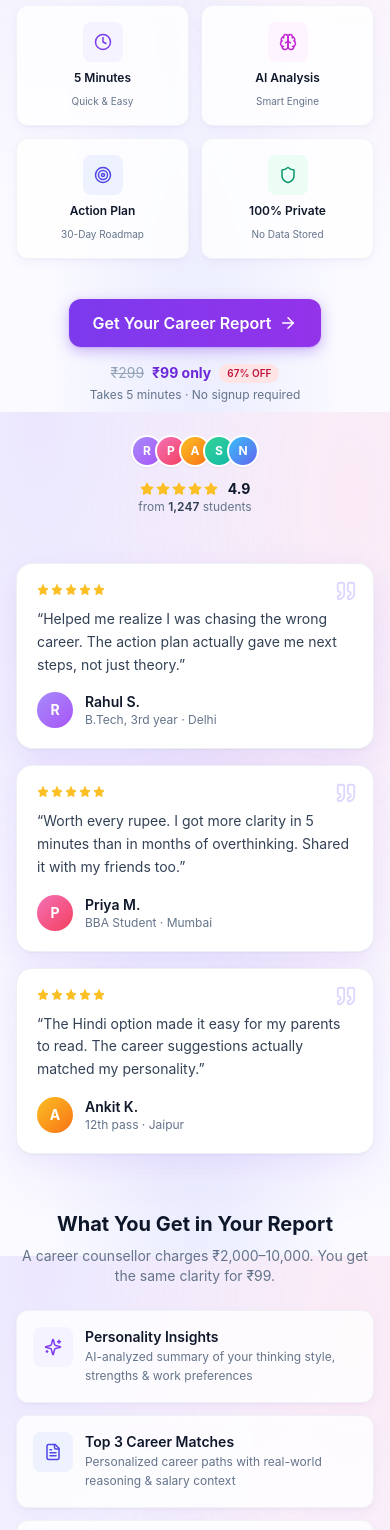
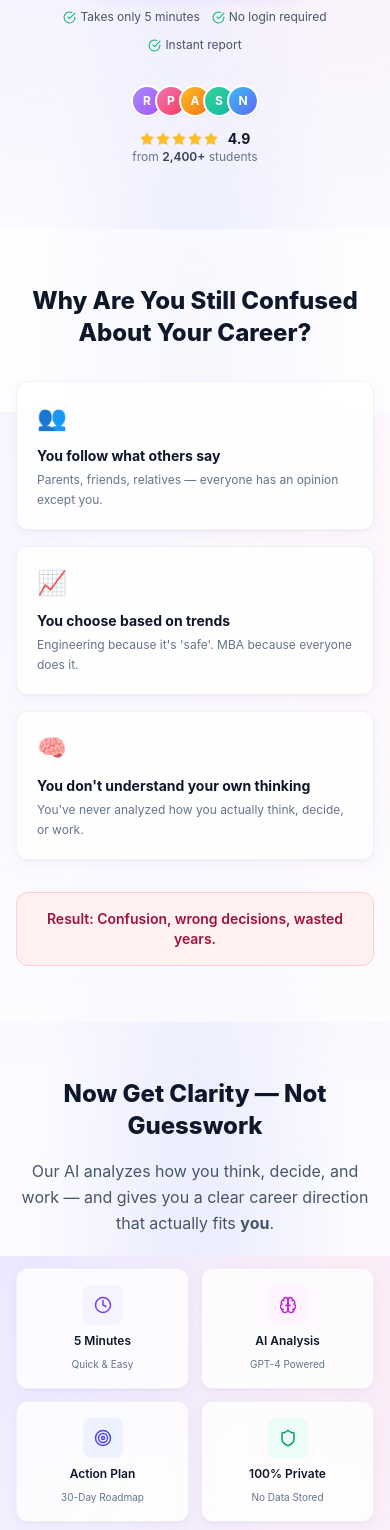
Before and after one commit to imdivyanshu2003/carrer-clarity-ai, a Next.js app: page / in a window 390 px wide. Shown: the part 432-1962 px from the top of the page. Built offline with nearby package versions, Linux system fonts and the light colour scheme.

Commit message:
Full landing page redesign: Hero > Problem > Solution > What You Get > Preview > Pricing > Risk Reversal > Trust > Testimonials > Final CTA

```diff
--- a/src/app/page.tsx
+++ b/src/app/page.tsx
@@ -30,10 +30,14 @@ export default function LandingPage() {
     }
   };
 
+  const startNow = () => setShowLanguageModal(true);
+
   return (
-    <main className="min-h-screen flex flex-col items-center px-4 py-12 sm:py-16 relative">
-      <div className="relative z-10 max-w-5xl mx-auto text-center w-full">
-        {/* Brand chip */}
+    <main className="min-h-screen flex flex-col items-center relative">
+
+      {/* ═══════════ 1. HERO SECTION ═══════════ */}
+      <section className="w-full px-4 pt-12 sm:pt-16 pb-16 text-center">
+        <div className="max-w-4xl mx-auto">
           <motion.div
             initial={{ opacity: 0, y: -10 }}
             animate={{ opacity: 1, y: 0 }}
@@ -46,86 +50,50 @@ export default function LandingPage() {
             </div>
           </motion.div>
 
-        {/* Headline */}
           <motion.div
             initial={{ opacity: 0, y: 10 }}
             animate={{ opacity: 1, y: 0 }}
             transition={{ duration: 0.6, delay: 0.1 }}
-          className="mb-8"
           >
-          <h1 className="text-5xl md:text-7xl font-extrabold leading-[1.05] tracking-tight mb-5">
-            <span className="gradient-text">Clear Career Direction</span>
+            <h1 className="text-4xl sm:text-5xl md:text-7xl font-extrabold leading-[1.05] tracking-tight mb-5">
+              <span className="gradient-text">Get Clear Career Direction</span>
               <br />
-            <span className="text-slate-900">in 5 Minutes.</span>
+              <span className="text-slate-900">in Just 5 Minutes</span>
             </h1>
-          <p className="text-base md:text-lg text-slate-600 max-w-lg mx-auto leading-relaxed">
-            Stop guessing. Answer 12 smart questions and get your personalized career report — with top career matches, personality insights &amp; a 30-day action plan.
+            <p className="text-base md:text-lg text-slate-600 max-w-xl mx-auto leading-relaxed mb-8">
+              Answer 12 simple questions and get a personalized AI report with your best career path, strengths, and next steps.
             </p>
           </motion.div>
 
-        {/* Features grid */}
-        <h2 className="sr-only">Why Choose Career Clarity AI for Career Guidance</h2>
-        <motion.div
-          initial={{ opacity: 0, y: 20 }}
-          animate={{ opacity: 1, y: 0 }}
-          transition={{ duration: 0.6, delay: 0.25 }}
-          className="grid grid-cols-2 md:grid-cols-4 gap-3 mb-10 max-w-2xl mx-auto"
-        >
-          {[
-            { icon: Clock, label: "5 Minutes", sublabel: "Quick & Easy", color: "text-violet-600", bg: "bg-violet-50" },
-            { icon: Brain, label: "AI Analysis", sublabel: "Smart Engine", color: "text-fuchsia-600", bg: "bg-fuchsia-50" },
-            { icon: Target, label: "Action Plan", sublabel: "30-Day Roadmap", color: "text-indigo-600", bg: "bg-indigo-50" },
-            { icon: Shield, label: "100% Private", sublabel: "No Data Stored", color: "text-emerald-600", bg: "bg-emerald-50" },
-          ].map((item, i) => (
-            <div
-              key={i}
-              className="soft-card flex flex-col items-center gap-2 p-4"
-            >
-              <div className={`w-10 h-10 rounded-lg ${item.bg} flex items-center justify-center`}>
-                <item.icon size={18} className={item.color} />
-              </div>
-              <span className="text-xs font-semibold text-slate-900">{item.label}</span>
-              <span className="text-[10px] text-slate-500">{item.sublabel}</span>
-            </div>
-          ))}
-        </motion.div>
-
-        {/* Primary CTA */}
           <motion.div
             initial={{ opacity: 0, y: 10 }}
             animate={{ opacity: 1, y: 0 }}
-          transition={{ duration: 0.5, delay: 0.4 }}
+            transition={{ duration: 0.5, delay: 0.3 }}
             className="flex flex-col items-center gap-3"
           >
             <motion.button
               whileHover={{ scale: 1.03 }}
               whileTap={{ scale: 0.97 }}
-            onClick={() => setShowLanguageModal(true)}
+              onClick={startNow}
               className="btn-primary text-base px-8 py-4"
             >
-            Get Your Career Report
+              Start Now for &#8377;99
               <ArrowRight size={18} />
             </motion.button>
-          <div className="flex flex-col items-center gap-1 mt-1">
-            <div className="flex items-center gap-2">
-              <span className="text-sm text-slate-400 line-through">&#8377;299</span>
-              <span className="text-sm font-bold text-violet-700">&#8377;99 only</span>
-              <span className="text-[10px] font-semibold bg-rose-100 text-rose-700 px-2 py-0.5 rounded-full">67% OFF</span>
-            </div>
-            <p className="text-xs text-slate-500">
-              Takes 5 minutes &middot; No signup required
-            </p>
+            <div className="flex flex-wrap items-center justify-center gap-3 mt-2 text-xs text-slate-600">
+              <span className="flex items-center gap-1"><CheckCircle size={13} className="text-emerald-500" /> Takes only 5 minutes</span>
+              <span className="flex items-center gap-1"><CheckCircle size={13} className="text-emerald-500" /> No login required</span>
+              <span className="flex items-center gap-1"><CheckCircle size={13} className="text-emerald-500" /> Instant report</span>
             </div>
           </motion.div>
 
-        {/* Social proof — avatars + rating */}
+          {/* Social proof */}
           <motion.div
             initial={{ opacity: 0 }}
             animate={{ opacity: 1 }}
-          transition={{ delay: 0.6 }}
+            transition={{ delay: 0.5 }}
             className="mt-8 flex flex-col sm:flex-row items-center justify-center gap-3 sm:gap-5"
           >
-          {/* Avatar stack */}
             <div className="flex -space-x-2">
               {[
                 "bg-gradient-to-br from-violet-400 to-purple-500",
@@ -142,7 +110,6 @@ export default function LandingPage() {
                 </div>
               ))}
             </div>
-          {/* Rating */}
             <div className="flex flex-col items-center sm:items-start">
               <div className="flex items-center gap-0.5">
                 {[...Array(5)].map((_, i) => (
@@ -151,38 +118,227 @@ export default function LandingPage() {
                 <span className="ml-2 text-sm font-bold text-slate-900">4.9</span>
               </div>
               <span className="text-xs text-slate-500">
-              from <span className="font-semibold text-slate-700">1,247</span> students
+                from <span className="font-semibold text-slate-700">2,400+</span> students
               </span>
             </div>
           </motion.div>
+        </div>
+      </section>
 
-        {/* Testimonials */}
+      {/* ═══════════ 2. PROBLEM SECTION ═══════════ */}
+      <section className="w-full px-4 py-14 bg-white/60">
+        <div className="max-w-3xl mx-auto text-center">
+          <motion.div initial={{ opacity: 0, y: 20 }} whileInView={{ opacity: 1, y: 0 }} viewport={{ once: true }} transition={{ duration: 0.5 }}>
+            <h2 className="text-2xl md:text-3xl font-extrabold text-slate-900 mb-4">
+              Why Are You Still Confused About Your Career?
+            </h2>
+            <div className="grid sm:grid-cols-3 gap-4 mt-8 text-left">
+              {[
+                { emoji: "👥", text: "You follow what others say", sub: "Parents, friends, relatives — everyone has an opinion except you." },
+                { emoji: "📈", text: "You choose based on trends", sub: "Engineering because it's 'safe'. MBA because everyone does it." },
+                { emoji: "🧠", text: "You don't understand your own thinking", sub: "You've never analyzed how you actually think, decide, or work." },
+              ].map((item, i) => (
+                <div key={i} className="soft-card p-5">
+                  <div className="text-2xl mb-3">{item.emoji}</div>
+                  <div className="text-sm font-bold text-slate-900 mb-1">{item.text}</div>
+                  <div className="text-xs text-slate-500 leading-relaxed">{item.sub}</div>
+                </div>
+              ))}
+            </div>
+            <div className="mt-8 p-4 rounded-xl bg-rose-50 border border-rose-200">
+              <p className="text-sm font-semibold text-rose-800">
+                Result: Confusion, wrong decisions, wasted years.
+              </p>
+            </div>
+          </motion.div>
+        </div>
+      </section>
+
+      {/* ═══════════ 3. SOLUTION SECTION ═══════════ */}
+      <section className="w-full px-4 py-14">
+        <div className="max-w-3xl mx-auto text-center">
+          <motion.div initial={{ opacity: 0, y: 20 }} whileInView={{ opacity: 1, y: 0 }} viewport={{ once: true }} transition={{ duration: 0.5 }}>
+            <h2 className="text-2xl md:text-3xl font-extrabold text-slate-900 mb-4">
+              Now Get Clarity &mdash; Not Guesswork
+            </h2>
+            <p className="text-base text-slate-600 max-w-xl mx-auto leading-relaxed mb-8">
+              Our AI analyzes how you think, decide, and work &mdash; and gives you a clear career direction that actually fits <strong>you</strong>.
+            </p>
+            <div className="grid grid-cols-2 md:grid-cols-4 gap-3 max-w-2xl mx-auto">
+              {[
+                { icon: Clock, label: "5 Minutes", sublabel: "Quick & Easy", color: "text-violet-600", bg: "bg-violet-50" },
+                { icon: Brain, label: "AI Analysis", sublabel: "GPT-4 Powered", color: "text-fuchsia-600", bg: "bg-fuchsia-50" },
+                { icon: Target, label: "Action Plan", sublabel: "30-Day Roadmap", color: "text-indigo-600", bg: "bg-indigo-50" },
+                { icon: Shield, label: "100% Private", sublabel: "No Data Stored", color: "text-emerald-600", bg: "bg-emerald-50" },
+              ].map((item, i) => (
+                <div key={i} className="soft-card flex flex-col items-center gap-2 p-4">
+                  <div className={`w-10 h-10 rounded-lg ${item.bg} flex items-center justify-center`}>
+                    <item.icon size={18} className={item.color} />
+                  </div>
+                  <span className="text-xs font-semibold text-slate-900">{item.label}</span>
+                  <span className="text-[10px] text-slate-500">{item.sublabel}</span>
+                </div>
+              ))}
+            </div>
+          </motion.div>
+        </div>
+      </section>
+
+      {/* ═══════════ 4. WHAT YOU GET ═══════════ */}
+      <section className="w-full px-4 py-14 bg-white/60">
+        <div className="max-w-3xl mx-auto">
+          <motion.div initial={{ opacity: 0, y: 20 }} whileInView={{ opacity: 1, y: 0 }} viewport={{ once: true }} transition={{ duration: 0.5 }}>
+            <h2 className="text-2xl md:text-3xl font-extrabold text-slate-900 mb-8 text-center">
+              What You&apos;ll Get in Your Report
+            </h2>
+            <div className="grid sm:grid-cols-2 gap-4">
+              {[
+                { icon: Sparkles, title: "Your Personality Breakdown", desc: "Understand how you think, decide, and work best", color: "text-violet-600", bg: "bg-violet-50" },
+                { icon: FileText, title: "Top 3 Career Paths", desc: "Clear suggestions based on your natural strengths", color: "text-indigo-600", bg: "bg-indigo-50" },
+                { icon: Ban, title: "Careers You Should Avoid", desc: "Avoid wasting years in the wrong direction", color: "text-rose-600", bg: "bg-rose-50" },
+                { icon: Zap, title: "30-Day Action Plan", desc: "Exact next steps to start immediately", color: "text-amber-600", bg: "bg-amber-50" },
+              ].map((item, i) => (
+                <div key={i} className="premium-card p-5 flex items-start gap-4 text-left">
+                  <div className={`w-11 h-11 rounded-xl ${item.bg} flex items-center justify-center shrink-0`}>
+                    <item.icon size={20} className={item.color} />
+                  </div>
+                  <div>
+                    <div className="text-sm font-bold text-slate-900 mb-0.5">{item.title}</div>
+                    <div className="text-xs text-slate-500 leading-relaxed">{item.desc}</div>
+                  </div>
+                </div>
+              ))}
+            </div>
+          </motion.div>
+        </div>
+      </section>
+
+      {/* ═══════════ 5. SAMPLE PREVIEW ═══════════ */}
+      <section className="w-full px-4 py-14">
+        <div className="max-w-3xl mx-auto text-center">
+          <motion.div initial={{ opacity: 0, y: 20 }} whileInView={{ opacity: 1, y: 0 }} viewport={{ once: true }} transition={{ duration: 0.5 }}>
+            <h2 className="text-2xl md:text-3xl font-extrabold text-slate-900 mb-3">
+              See What Your Report Looks Like
+            </h2>
+            <p className="text-sm text-slate-500 mb-8">
+              Simple, clear, and actionable &mdash; no confusing jargon.
+            </p>
+            <div className="premium-card p-2 sm:p-4 overflow-hidden">
+              <Image
+                src="/career_clarity_ai_report.png"
+                alt="Career Clarity AI Report Preview - sample career guidance report"
+                width={800}
+                height={500}
+                className="w-full h-auto rounded-xl"
+                priority
+              />
+            </div>
+          </motion.div>
+        </div>
+      </section>
+
+      {/* ═══════════ 6. PRICING SECTION ═══════════ */}
+      <section className="w-full px-4 py-14 bg-white/60">
+        <div className="max-w-md mx-auto text-center">
+          <motion.div initial={{ opacity: 0, y: 20 }} whileInView={{ opacity: 1, y: 0 }} viewport={{ once: true }} transition={{ duration: 0.5 }}>
+            <h2 className="text-2xl md:text-3xl font-extrabold text-slate-900 mb-6">
+              Get Your Career Clarity Today
+            </h2>
+            <div className="premium-card p-8">
+              <div className="flex items-baseline justify-center gap-2 mb-4">
+                <span className="text-xl text-slate-400 line-through font-semibold">&#8377;299</span>
+                <span className="text-5xl font-extrabold text-slate-900">&#8377;99</span>
+                <span className="text-sm font-semibold text-slate-500">only</span>
+              </div>
+              <span className="inline-block text-[11px] font-bold bg-rose-100 text-rose-700 px-3 py-1 rounded-full mb-6">67% OFF &mdash; Limited Time</span>
+              <div className="space-y-2.5 text-left mb-6">
+                {[
+                  "Full AI Career Report",
+                  "Personalized Insights",
+                  "Career Direction + Matches",
+                  "30-Day Action Plan",
+                  "Email Delivery",
+                ].map((item, i) => (
+                  <div key={i} className="flex items-center gap-2.5 text-sm text-slate-700">
+                    <CheckCircle size={16} className="text-emerald-500 shrink-0" />
+                    <span>{item}</span>
+                  </div>
+                ))}
+              </div>
+              <motion.button
+                whileHover={{ scale: 1.02 }}
+                whileTap={{ scale: 0.98 }}
+                onClick={startNow}
+                className="btn-primary w-full py-4 text-base"
+              >
+                Unlock My Report
+                <ArrowRight size={18} />
+              </motion.button>
+              <p className="text-xs text-slate-500 mt-3">Instant result after payment &middot; No signup needed</p>
+            </div>
+          </motion.div>
+        </div>
+      </section>
+
+      {/* ═══════════ 7. RISK REVERSAL ═══════════ */}
+      <section className="w-full px-4 py-10">
+        <div className="max-w-2xl mx-auto">
+          <motion.div initial={{ opacity: 0, y: 20 }} whileInView={{ opacity: 1, y: 0 }} viewport={{ once: true }} transition={{ duration: 0.5 }}>
+            <div className="p-6 rounded-2xl bg-amber-50 border border-amber-200 text-center">
+              <p className="text-sm text-amber-900 leading-relaxed">
+                <strong>This is not a prediction of your future</strong> &mdash; it&apos;s a direction based on your thinking style. Use it to make better decisions. If it doesn&apos;t help you, don&apos;t use it. No pressure.
+              </p>
+            </div>
+          </motion.div>
+        </div>
+      </section>
+
+      {/* ═══════════ 8. TRUST SECTION ═══════════ */}
+      <section className="w-full px-4 py-10 bg-white/60">
+        <div className="max-w-2xl mx-auto">
+          <motion.div initial={{ opacity: 0, y: 20 }} whileInView={{ opacity: 1, y: 0 }} viewport={{ once: true }} transition={{ duration: 0.5 }}>
+            <div className="flex flex-wrap items-center justify-center gap-6 sm:gap-8">
+              {[
+                { icon: Shield, label: "No data stored", color: "text-emerald-600" },
+                { icon: Lock, label: "Private & secure", color: "text-violet-600" },
+                { icon: Zap, label: "Instant access", color: "text-amber-600" },
+                { icon: BadgeCheck, label: "Cashfree verified", color: "text-indigo-600" },
+              ].map((item, i) => (
+                <div key={i} className="flex items-center gap-2 text-sm text-slate-700">
+                  <item.icon size={16} className={item.color} />
+                  <span className="font-medium">{item.label}</span>
+                </div>
+              ))}
+            </div>
+          </motion.div>
+        </div>
+      </section>
+
+      {/* ═══════════ 9. TESTIMONIALS ═══════════ */}
+      <section className="w-full px-4 py-14">
+        <div className="max-w-4xl mx-auto">
+          <motion.div initial={{ opacity: 0, y: 20 }} whileInView={{ opacity: 1, y: 0 }} viewport={{ once: true }} transition={{ duration: 0.5 }}>
             <h2 className="sr-only">What Students Say About Career Clarity AI</h2>
-        <motion.div
-          initial={{ opacity: 0, y: 20 }}
-          animate={{ opacity: 1, y: 0 }}
-          transition={{ duration: 0.6, delay: 0.7 }}
-          className="mt-12 grid md:grid-cols-3 gap-4 text-left"
-        >
+            <div className="grid md:grid-cols-3 gap-4 text-left">
               {[
                 {
                   quote: "Helped me realize I was chasing the wrong career. The action plan actually gave me next steps, not just theory.",
                   name: "Rahul S.",
-              role: "B.Tech, 3rd year · Delhi",
+                  role: "B.Tech, 3rd year \u00b7 Delhi",
                   initial: "R",
                   color: "from-violet-400 to-purple-500",
                 },
                 {
                   quote: "Worth every rupee. I got more clarity in 5 minutes than in months of overthinking. Shared it with my friends too.",
                   name: "Priya M.",
-              role: "BBA Student · Mumbai",
+                  role: "BBA Student \u00b7 Mumbai",
                   initial: "P",
                   color: "from-pink-400 to-rose-500",
                 },
                 {
                   quote: "The Hindi option made it easy for my parents to read. The career suggestions actually matched my personality.",
                   name: "Ankit K.",
-              role: "12th pass · Jaipur",
+                  role: "12th pass \u00b7 Jaipur",
                   initial: "A",
                   color: "from-amber-400 to-orange-500",
                 },
@@ -206,81 +362,34 @@ export default function LandingPage() {
                   </div>
                 </div>
               ))}
-        </motion.div>
-
-        {/* What You Get — Report Preview */}
-        <motion.div
-          initial={{ opacity: 0, y: 20 }}
-          animate={{ opacity: 1, y: 0 }}
-          transition={{ duration: 0.6, delay: 0.65 }}
-          className="mt-14 max-w-2xl mx-auto"
-        >
-          <h2 className="text-xl md:text-2xl font-bold text-slate-900 mb-2 text-center">
-            What You Get in Your Report
-          </h2>
-          <p className="text-sm text-slate-500 mb-6 text-center">
-            A career counsellor charges &#8377;2,000&ndash;10,000. You get the same clarity for &#8377;99.
-          </p>
-          <div className="grid grid-cols-1 sm:grid-cols-2 gap-3">
-            {[
-              { icon: Sparkles, title: "Personality Insights", desc: "AI-analyzed summary of your thinking style, strengths & work preferences", color: "text-violet-600", bg: "bg-violet-50" },
-              { icon: FileText, title: "Top 3 Career Matches", desc: "Personalized career paths with real-world reasoning & salary context", color: "text-indigo-600", bg: "bg-indigo-50" },
-              { icon: Ban, title: "Careers to Avoid", desc: "Paths that don't match your personality — and exactly why", color: "text-rose-600", bg: "bg-rose-50" },
-              { icon: Zap, title: "30-Day Action Plan", desc: "Weekly breakdown: skill to learn, project to build, steps to take", color: "text-amber-600", bg: "bg-amber-50" },
-            ].map((item, i) => (
-              <div key={i} className="soft-card p-4 flex items-start gap-3 text-left">
-                <div className={`w-10 h-10 rounded-lg ${item.bg} flex items-center justify-center shrink-0`}>
-                  <item.icon size={18} className={item.color} />
-                </div>
-                <div>
-                  <div className="text-sm font-semibold text-slate-900">{item.title}</div>
-                  <div className="text-xs text-slate-500 leading-relaxed">{item.desc}</div>
-                </div>
-              </div>
-            ))}
-          </div>
-          <div className="mt-4 p-4 rounded-xl bg-emerald-50 border border-emerald-200 text-center">
-            <div className="flex items-center justify-center gap-2 mb-1">
-              <CheckCircle size={16} className="text-emerald-600" />
-              <span className="text-sm font-semibold text-emerald-800">Risk-Free Guarantee</span>
-            </div>
-            <p className="text-xs text-emerald-700">
-              Not satisfied? Get a 100% refund within 24 hours. No questions asked.
-            </p>
-          </div>
-        </motion.div>
-
-        {/* Trust badges row */}
-        <motion.div
-          initial={{ opacity: 0 }}
-          animate={{ opacity: 1 }}
-          transition={{ delay: 0.9 }}
-          className="mt-10 flex flex-wrap items-center justify-center gap-4 sm:gap-6 text-xs text-slate-600"
-        >
-          <div className="flex items-center gap-1.5">
-            <Lock size={13} className="text-emerald-600" />
-            <span className="font-medium">SSL Secured</span>
-          </div>
-          <div className="w-1 h-1 rounded-full bg-slate-300" />
-          <div className="flex items-center gap-1.5">
-            <Shield size={13} className="text-violet-600" />
-            <span className="font-medium">100% Private</span>
-          </div>
-          <div className="w-1 h-1 rounded-full bg-slate-300" />
-          <div className="flex items-center gap-1.5">
-            <BadgeCheck size={13} className="text-indigo-600" />
-            <span className="font-medium">Cashfree Verified</span>
-          </div>
-          <div className="w-1 h-1 rounded-full bg-slate-300" />
-          <div className="flex items-center gap-1.5">
-            <Sparkles size={13} className="text-fuchsia-600" />
-            <span className="font-medium">GPT-4 Powered</span>
             </div>
           </motion.div>
         </div>
+      </section>
 
-      {/* SEO Content Section — crawlable by Google */}
-      <section className="max-w-3xl mx-auto mt-20 px-4 text-left">
+      {/* ═══════════ 10. FINAL CTA ═══════════ */}
+      <section className="w-full px-4 py-16 bg-gradient-to-br from-violet-50 via-purple-50 to-indigo-50">
+        <div className="max-w-2xl mx-auto text-center">
+          <motion.div initial={{ opacity: 0, y: 20 }} whileInView={{ opacity: 1, y: 0 }} viewport={{ once: true }} transition={{ duration: 0.5 }}>
+            <h2 className="text-2xl md:text-3xl font-extrabold text-slate-900 mb-4">
+              Stop Overthinking. Start Understanding Yourself.
+            </h2>
+            <p className="text-sm text-slate-600 mb-6">Takes less than 5 minutes. Instant result after payment.</p>
+            <motion.button
+              whileHover={{ scale: 1.03 }}
+              whileTap={{ scale: 0.97 }}
+              onClick={startNow}
+              className="btn-primary text-base px-8 py-4"
+            >
+              Get My Clarity Now &mdash; &#8377;99
+              <ArrowRight size={18} />
+            </motion.button>
+          </motion.div>
+        </div>
+      </section>
+
+      {/* ═══════════ SEO CONTENT (crawlable) ═══════════ */}
+      <section className="max-w-3xl mx-auto mt-16 px-4 text-left pb-8">
         <h2 className="text-2xl font-bold text-slate-900 mb-4">
           AI-Powered Career Guidance for Indian Students
         </h2>
@@ -310,7 +419,7 @@ export default function LandingPage() {
           <li>30-day action plan with weekly breakdown</li>
           <li>Report delivered instantly + sent to your email</li>
         </ul>
-        <h3 className="text-lg font-semibold text-slate-800 mb-2">Best Career Guidance After 10th, 12th & College</h3>
+        <h3 className="text-lg font-semibold text-slate-800 mb-2">Best Career Guidance After 10th, 12th &amp; College</h3>
         <p className="text-sm text-slate-600 leading-relaxed mb-4">
           Confused about what to do after 12th? Not sure which career options are best for Science,
           Commerce, or Arts students? Career Clarity AI is the best career guidance website in India
```
Lines whose indentation alone changed are shown as unchanged.
